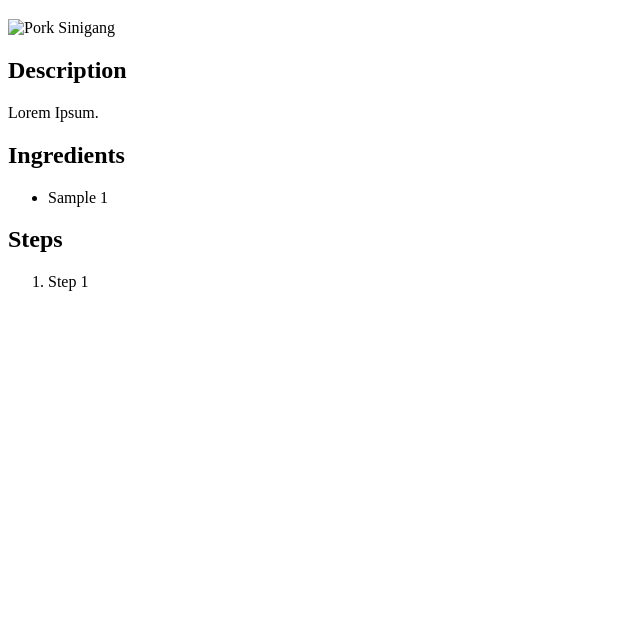
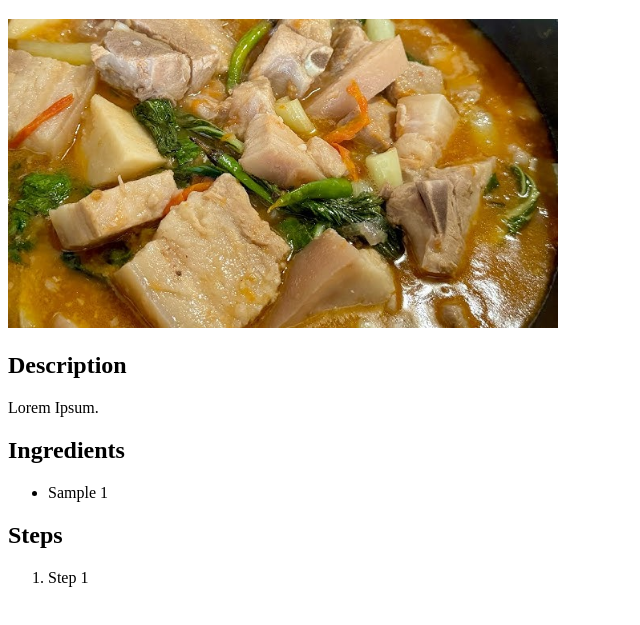
Before and after one commit to inthehallways/odin-recipes, a plain HTML site: page recipes/sinigang.html in a window 1280 px wide. Shown: the part 87-712 px from the top of the page, without its empty margins (0-640 px from the left). Drawn offline with Linux system fonts and the light colour scheme.

Commit message:
Add pork sinigang and tofu sisig image

```diff
--- a/recipes/sinigang.html
+++ b/recipes/sinigang.html
@@ -7,7 +7,7 @@
     <body>
         <a href="../index.html">Home</a>
         <h1>Pork Sinigang</h1>
-        <img src="#" width="550" alt="Pork Sinigang">
+        <img src="../images/pork-sinigang.jpg" width="550" alt="Pork Sinigang">
         <h2>Description</h2>
         <p>Lorem Ipsum.</p>
         <h2>Ingredients</h2>
```
Also changed, not shown: recipes/tofu-sisig.html (+1 -1 lines), images/pork-sinigang.jpg (added), images/tofu-sisig.jpg (added).
